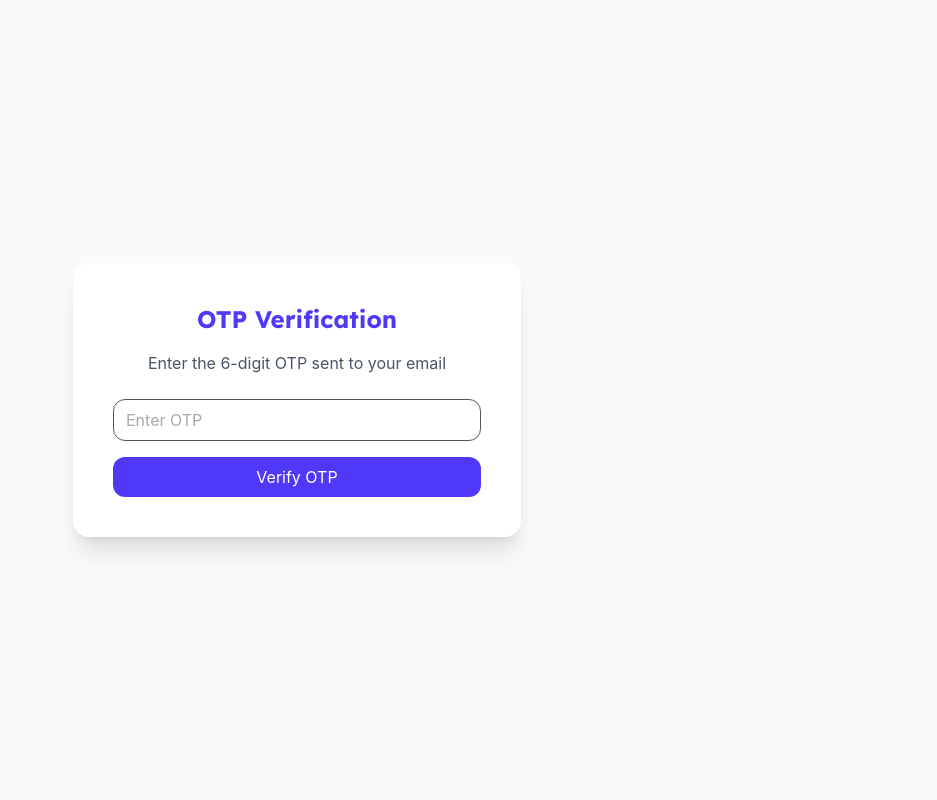
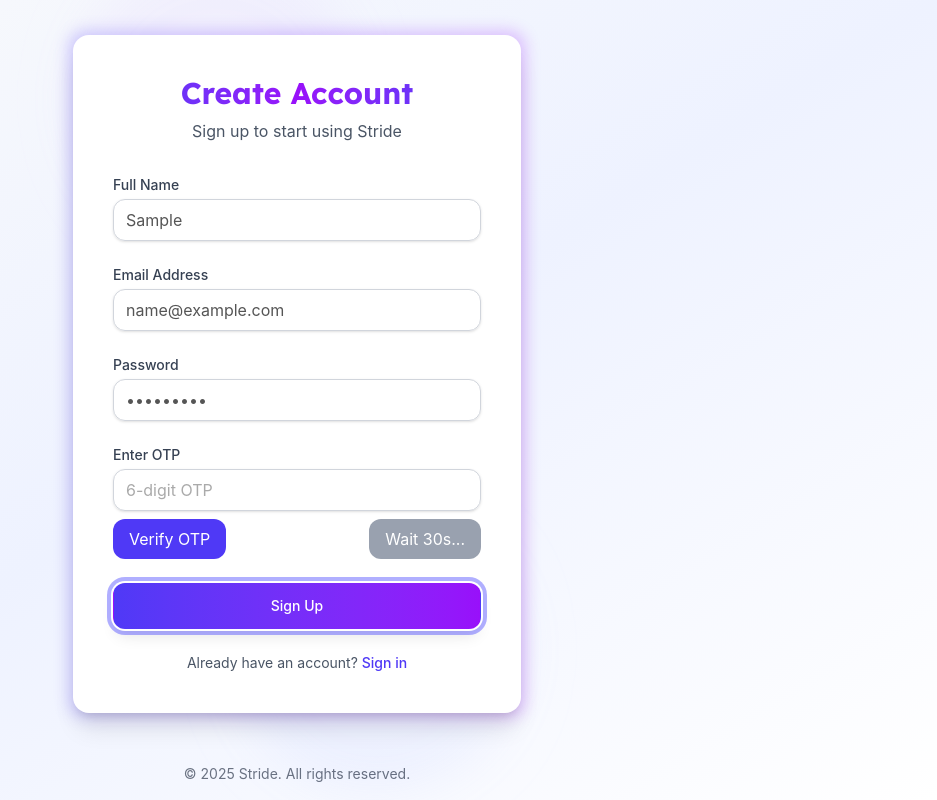
Before and after one commit to HarshithaMarka/Stride, a React (Vite) app in the folder frontend/: page /signup in a window 1280 px wide. Both pictures are taken after typing "Sample", "name@example.com", "Sample123" into the empty fields and a click on the button "Sign Up". Shown: the whole page, without its empty margins (343-1280 px from the left). Built offline with nearby package versions, Linux system fonts and the light colour scheme.

Commit message:
Integrated inline OTP verification in SignUpPage

```diff
--- a/frontend/src/features/auth/components/OTPVerify.jsx
+++ /dev/null
@@ -1,49 +0,0 @@
-import React, { useState } from 'react';
-
-const OTPVerify = ({ onVerify }) => {
-  const [otp, setOtp] = useState('');
-
-  const handleChange = (e) => {
-    setOtp(e.target.value);
-  };
-
-  const handleSubmit = (e) => {
-    e.preventDefault();
-    if (otp.length === 6) {
-      alert('OTP Verified Successfully!');
-      onVerify(); // callback to close OTP or continue flow
-    } else {
-      alert('Please enter a 6-digit OTP');
-    }
-  };
-
-  return (
-    <div className="min-h-screen flex flex-col items-center justify-center bg-gray-50">
-      <div className="bg-white shadow-xl rounded-2xl p-8 sm:p-10 w-full max-w-md">
-        <h2 className="text-2xl font-bold text-center mb-4 text-indigo-600">OTP Verification</h2>
-        <p className="text-center text-gray-600 mb-6">
-          Enter the 6-digit OTP sent to your email
-        </p>
-
-        <form onSubmit={handleSubmit} className="space-y-4">
-          <input
-            type="text"
-            value={otp}
-            onChange={handleChange}
-            maxLength={6}
-            className="w-full px-3 py-2 border rounded-xl focus:outline-none focus:ring-2 focus:ring-indigo-500"
-            placeholder="Enter OTP"
-          />
-          <button
-            type="submit"
-            className="w-full py-2 px-4 bg-indigo-600 text-white rounded-xl hover:bg-indigo-700 transition-colors"
-          >
-            Verify OTP
-          </button>
-        </form>
-      </div>
-    </div>
-  );
-};
-
-export default OTPVerify;
--- a/frontend/src/features/auth/components/SignUpPage.jsx
+++ b/frontend/src/features/auth/components/SignUpPage.jsx
@@ -1,14 +1,15 @@
 import React, { useState } from 'react';
 import { useNavigate } from 'react-router-dom';
 import StriveButton from '../../../components/button/StriveButton';
-import OTPVerify from "./OTPVerify";
-import Header from '../../../components/Header/Header';
-import Footer from '../../../components/Footer/Footer';
+
 
 const SignUpPage = () => {
   const navigate = useNavigate();
   const [signUpData, setSignUpData] = useState({ name: '', email: '', password: '' });
-  const [showOtpScreen, setShowOtpScreen] = useState(false); // state to show OTP
+  const [showOtpInput, setShowOtpInput] = useState(false);
+  const [generatedOtp, setGeneratedOtp] = useState('');
+  const [userOtp, setUserOtp] = useState('');
+  const [resendDisabled, setResendDisabled] = useState(false);
 
   const handleChange = (e) => {
     setSignUpData({ ...signUpData, [e.target.name]: e.target.value });
@@ -16,52 +17,59 @@ const SignUpPage = () => {
 
   const handleSubmit = (e) => {
     e.preventDefault();
-    console.log('Sign-Up submitted:', signUpData);
-
-    // Show OTP input screen
-    setShowOtpScreen(true);
+    if (!signUpData.name || !signUpData.email || !signUpData.password) {
+      alert('Please fill all fields!');
+      return;
+    }
+    // Generate OTP
+    const otpValue = Math.floor(100000 + Math.random() * 900000).toString();
+    setGeneratedOtp(otpValue);
+    setShowOtpInput(true);
+    alert(`OTP sent to ${signUpData.email}: ${otpValue}`);
+    setResendDisabled(true);
+    setTimeout(() => setResendDisabled(false), 30000);
   };
 
-  const handleOTPVerified = () => {
-    setShowOtpScreen(false);
-    alert('Registration Successful!');
-    navigate('/login'); // redirect to login after OTP verification
+  const handleOtpVerify = () => {
+    if (userOtp === generatedOtp) {
+      alert('Registration Successful! 🎉');
+      // You can reset form or redirect
+      navigate('/login');
+    } else {
+      alert('Invalid OTP, please try again.');
+    }
   };
 
-  // Show OTP verification screen if user clicked Sign Up
-  if (showOtpScreen) {
-    return <OTPVerify onVerify={handleOTPVerified} />;
-  }
+  const handleResend = () => {
+    const otpValue = Math.floor(100000 + Math.random() * 900000).toString();
+    setGeneratedOtp(otpValue);
+    setUserOtp('');
+    alert(`New OTP sent to ${signUpData.email}: ${otpValue}`);
+    setResendDisabled(true);
+    setTimeout(() => setResendDisabled(false), 30000);
+  };
 
   return (
     <div className="min-h-screen bg-gradient-to-br from-gray-50 via-indigo-50 to-white flex flex-col">
-<Header />
 
-      {/* Main Content */}
       <main className="flex-grow flex items-center justify-center px-4 sm:px-6 lg:px-8">
         <div className="relative w-full max-w-md">
-          {/* Background Effects */}
           <div className="absolute -top-20 left-0 w-72 h-72 bg-purple-300 rounded-full mix-blend-multiply filter blur-xl opacity-10 animate-blob"></div>
           <div className="absolute -bottom-20 right-0 w-72 h-72 bg-indigo-300 rounded-full mix-blend-multiply filter blur-xl opacity-10 animate-blob animation-delay-4000"></div>
 
-          {/* Sign Up Form Card */}
           <div className="relative">
-            <div className="absolute -inset-1 bg-gradient-to-r from-indigo-600 to-purple-600 rounded-2xl blur opacity-25
-                        group-hover:opacity-75 transition duration-1000"></div>
+            <div className="absolute -inset-1 bg-gradient-to-r from-indigo-600 to-purple-600 rounded-2xl blur opacity-25 transition duration-1000"></div>
             <div className="relative bg-white shadow-xl rounded-2xl p-8 sm:p-10">
               <div className="text-center mb-8">
-                <h2 className="text-3xl font-bold bg-gradient-to-r from-indigo-600 via-purple-600 to-indigo-600
-                                 bg-clip-text text-transparent">
+                <h2 className="text-3xl font-bold bg-gradient-to-r from-indigo-600 via-purple-600 to-indigo-600 bg-clip-text text-transparent">
                   Create Account
                 </h2>
                 <p className="mt-2 text-gray-600">Sign up to start using Stride</p>
               </div>
 
-              <form onSubmit={handleSubmit} className="space-y-6">
+              <form className="space-y-6" onSubmit={handleSubmit}>
                 <div>
-                  <label htmlFor="name" className="block text-sm font-medium text-gray-700">
-                    Full Name
-                  </label>
+                  <label htmlFor="name" className="block text-sm font-medium text-gray-700">Full Name</label>
                   <input
                     id="name"
                     name="name"
@@ -69,16 +77,13 @@ const SignUpPage = () => {
                     required
                     value={signUpData.name}
                     onChange={handleChange}
-                    className="mt-1 block w-full px-3 py-2 border border-gray-300 rounded-xl shadow-sm
-                             focus:ring-indigo-500 focus:border-indigo-500 transition-colors duration-200"
+                    className="mt-1 block w-full px-3 py-2 border border-gray-300 rounded-xl shadow-sm focus:ring-indigo-500 focus:border-indigo-500 transition-colors duration-200"
                     placeholder="Enter your full name"
                   />
                 </div>
 
                 <div>
-                  <label htmlFor="email" className="block text-sm font-medium text-gray-700">
-                    Email Address
-                  </label>
+                  <label htmlFor="email" className="block text-sm font-medium text-gray-700">Email Address</label>
                   <input
                     id="email"
                     name="email"
@@ -86,16 +91,13 @@ const SignUpPage = () => {
                     required
                     value={signUpData.email}
                     onChange={handleChange}
-                    className="mt-1 block w-full px-3 py-2 border border-gray-300 rounded-xl shadow-sm
-                             focus:ring-indigo-500 focus:border-indigo-500 transition-colors duration-200"
+                    className="mt-1 block w-full px-3 py-2 border border-gray-300 rounded-xl shadow-sm focus:ring-indigo-500 focus:border-indigo-500 transition-colors duration-200"
                     placeholder="Enter your email"
                   />
                 </div>
 
                 <div>
-                  <label htmlFor="password" className="block text-sm font-medium text-gray-700">
-                    Password
-                  </label>
+                  <label htmlFor="password" className="block text-sm font-medium text-gray-700">Password</label>
                   <input
                     id="password"
                     name="password"
@@ -103,27 +105,47 @@ const SignUpPage = () => {
                     required
                     value={signUpData.password}
                     onChange={handleChange}
-                    className="mt-1 block w-full px-3 py-2 border border-gray-300 rounded-xl shadow-sm
-                             focus:ring-indigo-500 focus:border-indigo-500 transition-colors duration-200"
+                    className="mt-1 block w-full px-3 py-2 border border-gray-300 rounded-xl shadow-sm focus:ring-indigo-500 focus:border-indigo-500 transition-colors duration-200"
                     placeholder="Create a password"
                   />
                 </div>
 
-                <div>
-                  <StriveButton
-                    type="submit"
-                    variant="contained"
-                    color="primary"
-                    fullWidth
-                    className="group relative w-full py-3 px-4 border border-transparent text-sm font-medium
-                             rounded-xl text-white bg-gradient-to-r from-indigo-600 to-purple-600
-                             hover:from-indigo-700 hover:to-purple-700 focus:outline-none focus:ring-2
-                             focus:ring-offset-2 focus:ring-indigo-500 transition-all duration-300
-                             transform hover:-translate-y-0.5"
-                  >
-                    Sign Up
-                  </StriveButton>
-                </div>
+                {/* OTP input inside the same card */}
+                {showOtpInput && (
+                  <div>
+                    <label htmlFor="otp" className="block text-sm font-medium text-gray-700 mt-4">Enter OTP</label>
+                    <input
+                      id="otp"
+                      type="text"
+                      value={userOtp}
+                      onChange={(e) => setUserOtp(e.target.value)}
+                      maxLength="6"
+                      className="mt-1 block w-full px-3 py-2 border border-gray-300 rounded-xl shadow-sm focus:ring-indigo-500 focus:border-indigo-500 transition-colors duration-200"
+                      placeholder="6-digit OTP"
+                    />
+                    <div className="flex justify-between mt-2 items-center">
+                      <button
+                        type="button"
+                        onClick={handleOtpVerify}
+                        className="px-4 py-2 bg-indigo-600 text-white rounded-xl hover:bg-indigo-700 transition-colors"
+                      >
+                        Verify OTP
+                      </button>
+                      <button
+                        type="button"
+                        onClick={handleResend}
+                        disabled={resendDisabled}
+                        className={`px-4 py-2 rounded-xl text-white ${resendDisabled ? 'bg-gray-400 cursor-not-allowed' : 'bg-purple-600 hover:bg-purple-700 transition-colors'}`}
+                      >
+                        {resendDisabled ? 'Wait 30s...' : 'Resend OTP'}
+                      </button>
+                    </div>
+                  </div>
+                )}
+
+                <StriveButton type="submit" variant="contained" color="primary" fullWidth className="group relative w-full py-3 px-4 border border-transparent text-sm font-medium rounded-xl text-white bg-gradient-to-r from-indigo-600 to-purple-600 hover:from-indigo-700 hover:to-purple-700 focus:outline-none focus:ring-2 focus:ring-offset-2 focus:ring-indigo-500 transition-all duration-300 transform hover:-translate-y-0.5">
+                  Sign Up
+                </StriveButton>
               </form>
 
               <div className="mt-6 text-center">
@@ -137,13 +159,15 @@ const SignUpPage = () => {
                   </button>
                 </p>
               </div>
+
             </div>
           </div>
         </div>
       </main>
 
-      {/* Footer */}
-      <Footer />
+      <footer className="py-4 text-center text-gray-500 text-sm">
+        <p>&copy; {new Date().getFullYear()} Stride. All rights reserved.</p>
+      </footer>
     </div>
   );
 };
```
